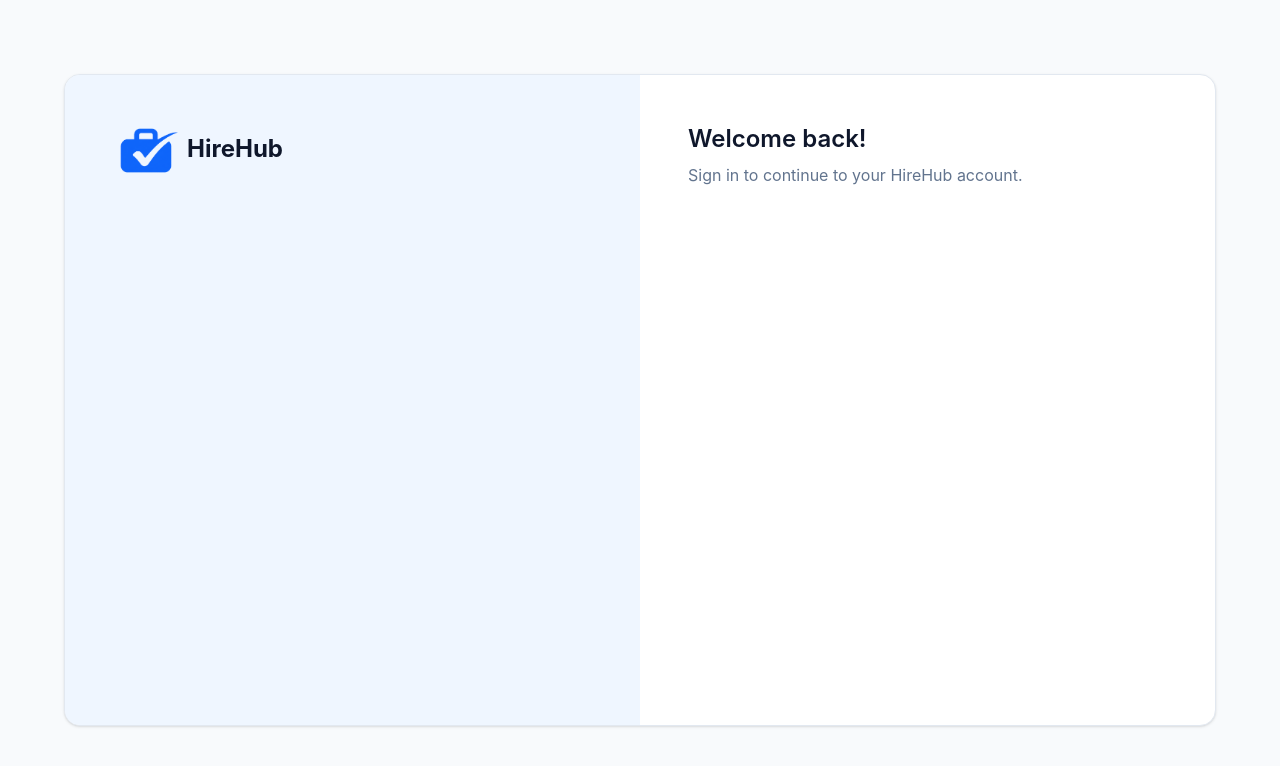
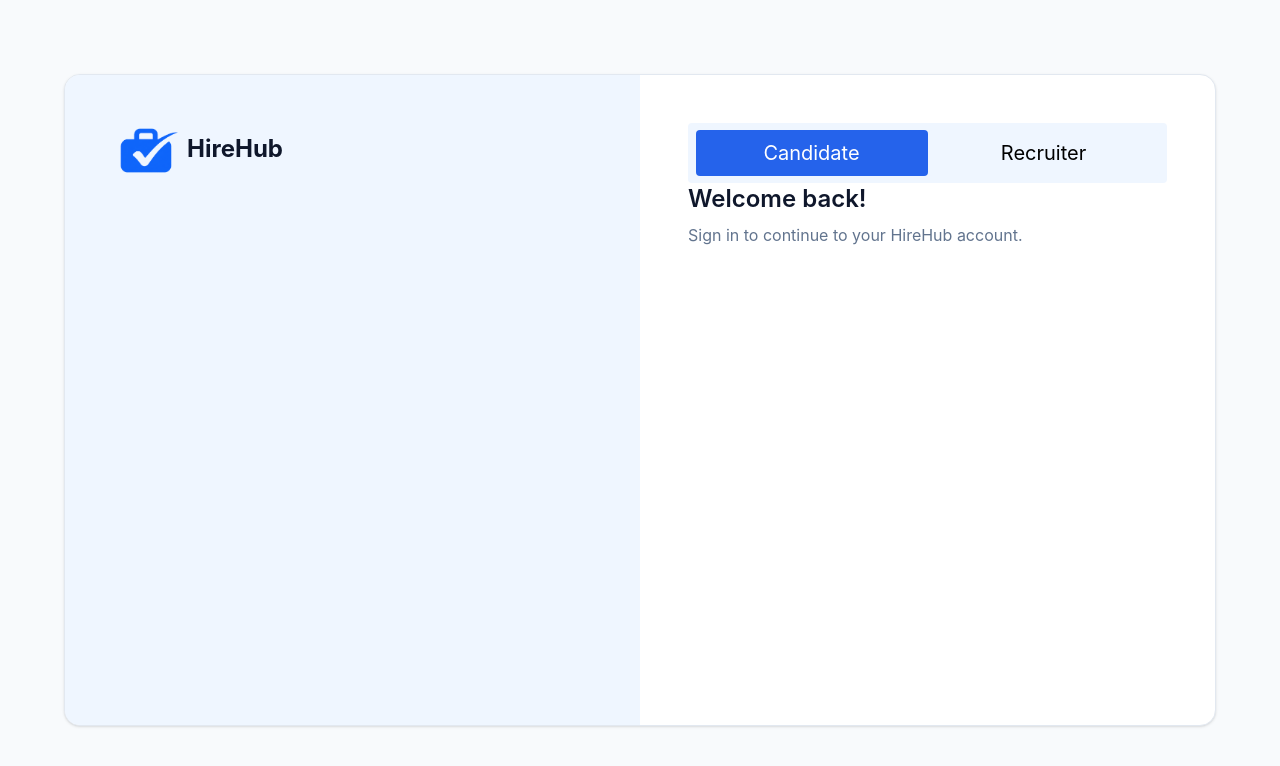
Before and after one commit to RohitSingh403/HireHub, a React app in the folder frontend/: page /login in a window 1280 px wide. Shown: the top 766 px of the page. Built offline with nearby package versions, Linux system fonts and the light colour scheme; the HTML template or start-up script is replaced by a standard one.

Commit message:
chore(frontend): add role selector button

```diff
--- a/frontend/src/features/auth/components/AuthLayout.jsx
+++ b/frontend/src/features/auth/components/AuthLayout.jsx
@@ -1,4 +1,5 @@
 import AuthBrandPanel from "./AuthBrandPanel";
+import RoleSelector from "./RoleSelector";
 
 function AuthLayout({ children }) {
   return (
@@ -6,7 +7,12 @@ function AuthLayout({ children }) {
       <div className="w-full max-w-6xl bg-white rounded-2xl shadow-sm border border-slate-200 overflow-hidden">
         <div className="grid grid-cols-1 md:grid-cols-2 min-h-162.5">
           <AuthBrandPanel></AuthBrandPanel>
-          <section className="p-8 md:p-12">{children}</section>
+
+          <section className="p-8 md:p-12">
+            <RoleSelector></RoleSelector>
+
+            {children}
+          </section>
         </div>
       </div>
     </main>
--- a/frontend/src/features/auth/components/RoleSelector.jsx
+++ b/frontend/src/features/auth/components/RoleSelector.jsx
@@ -0,0 +1,19 @@
+import { useState } from "react";
+
+function RoleSelector() {
+  const [selectedRole, setSelectedRole] = useState("candidate");
+
+  function changeCurrentRole(role) {
+    setSelectedRole(role);
+  }
+
+  return (
+    <div className="w-full bg-blue-50  h-15 rounded-sm flex justify-center items-center">
+    <button className={` p-2 text-gray rounded-sm w-58 text-[20px]  ${selectedRole === "candidate" ? " bg-[#2563EB] text-white " : " bg-blue-50 "}`} onClick={() => changeCurrentRole("candidate")}>Candidate</button>
+      <button className={` p-2 text-gray rounded-sm w-58 text-[20px]  ${selectedRole === "recruiter" ? " bg-[#2563EB] text-white " : " bg-blue-50 "}`} onClick={() => changeCurrentRole("recruiter")}>Recruiter</button>
+
+    </div>
+  );
+}
+
+export default RoleSelector;
```
